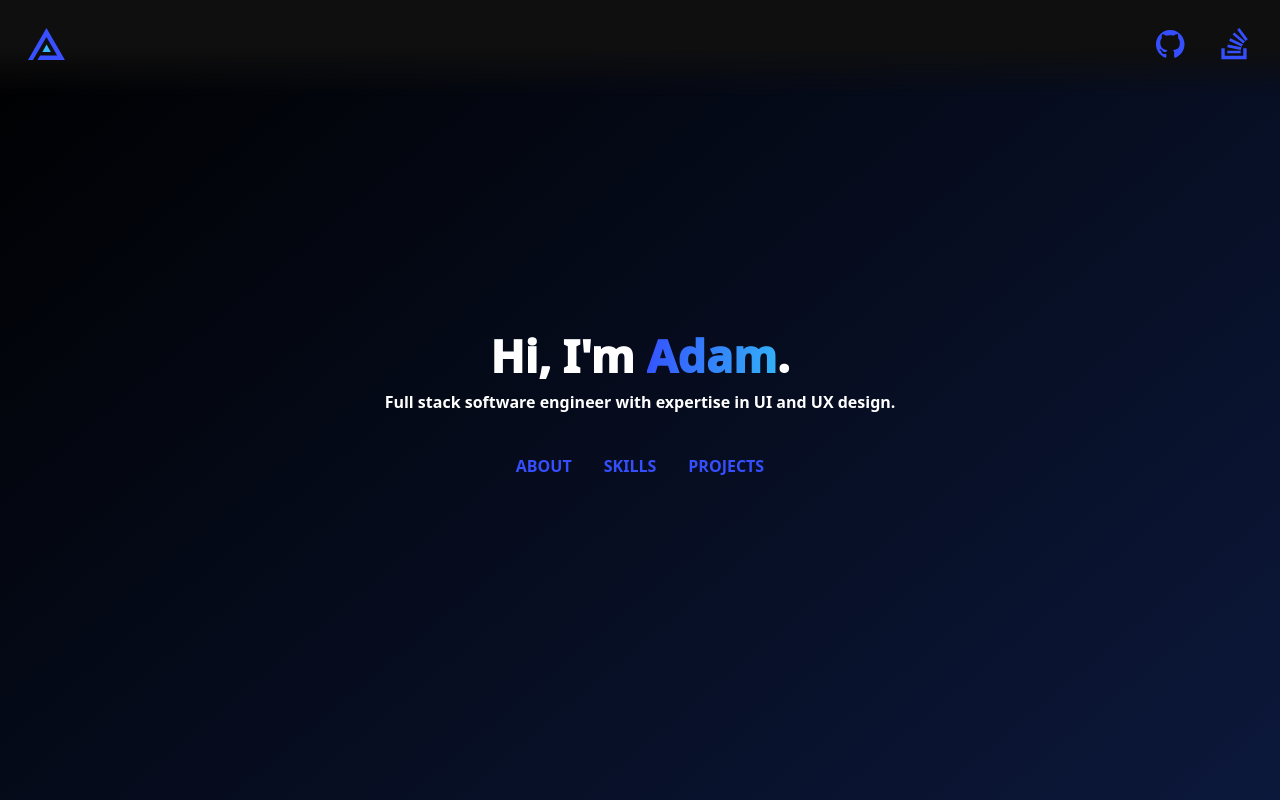
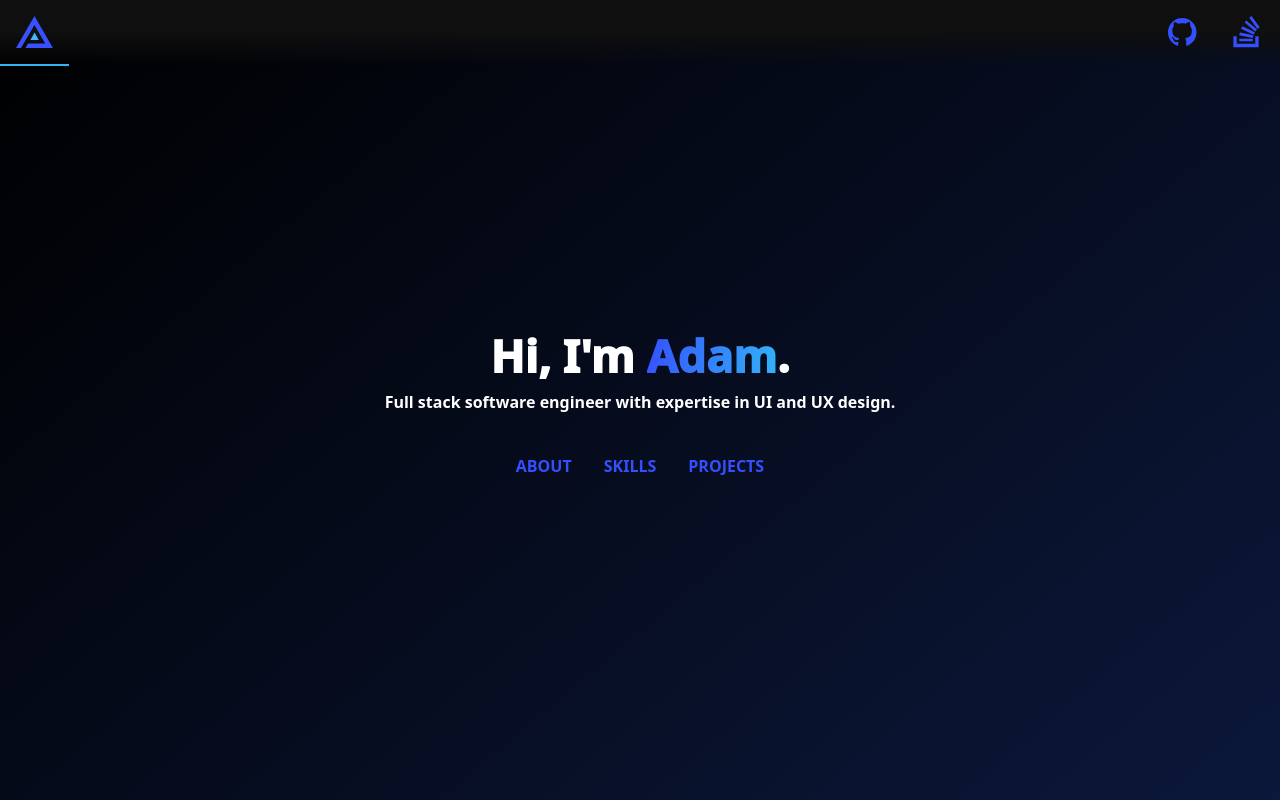
Before and after one commit to acdvs/acdvs.dev, a Next.js app: page / in a window 1280 px wide. Shown: the top 800 px of the page. Built offline with nearby package versions, Linux system fonts and the light colour scheme.

Commit message:
Adjust header sizing

```diff
--- a/src/components/Header.tsx
+++ b/src/components/Header.tsx
@@ -1,6 +1,6 @@
 function Header() {
   return (
-    <header className="w-full h-24 fixed p-3 flex justify-between header-gradient">
+    <header className="w-full fixed flex justify-between header-gradient">
       <a href="#" className="btn-primary">
         <svg className="h-8" viewBox="0 0 298 258">
           <path fill="#3850ff" d="M149 73l86 148H98l-22 37h222L149 0 0 258h40" />
```
